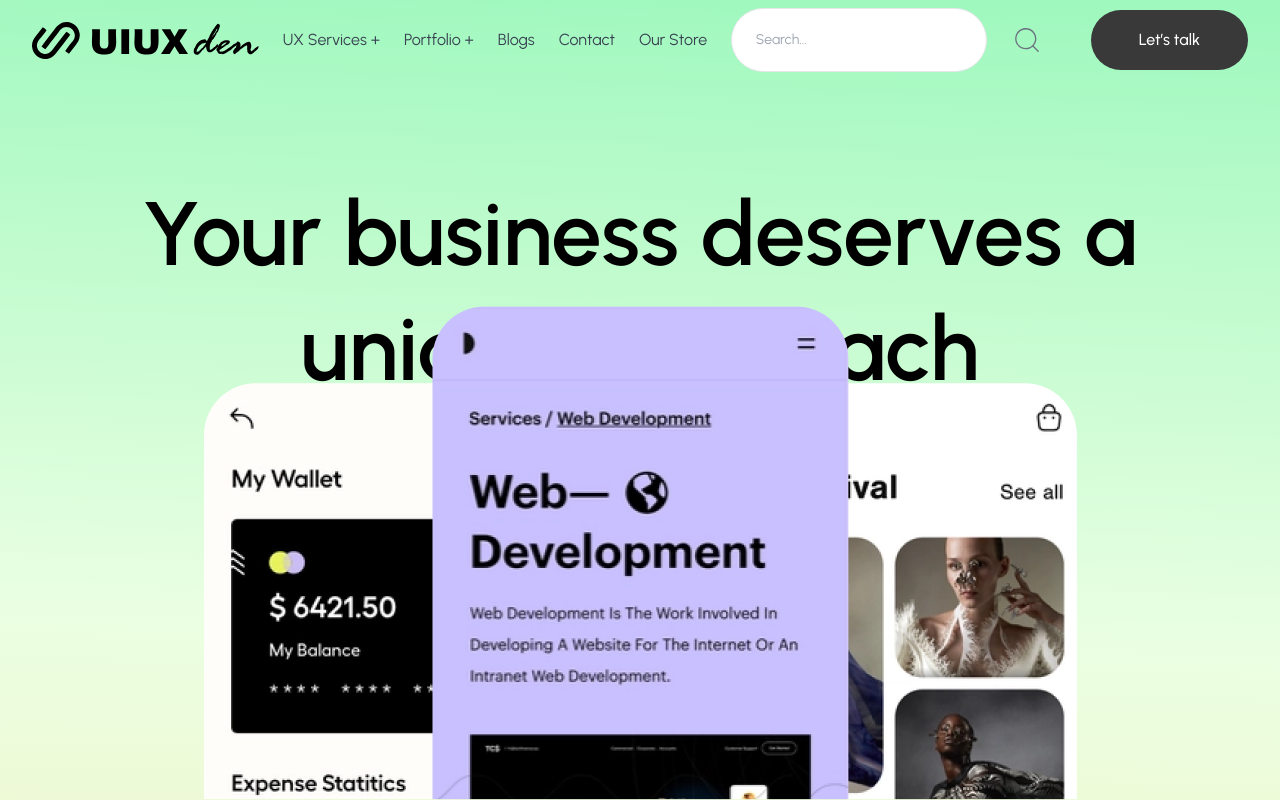
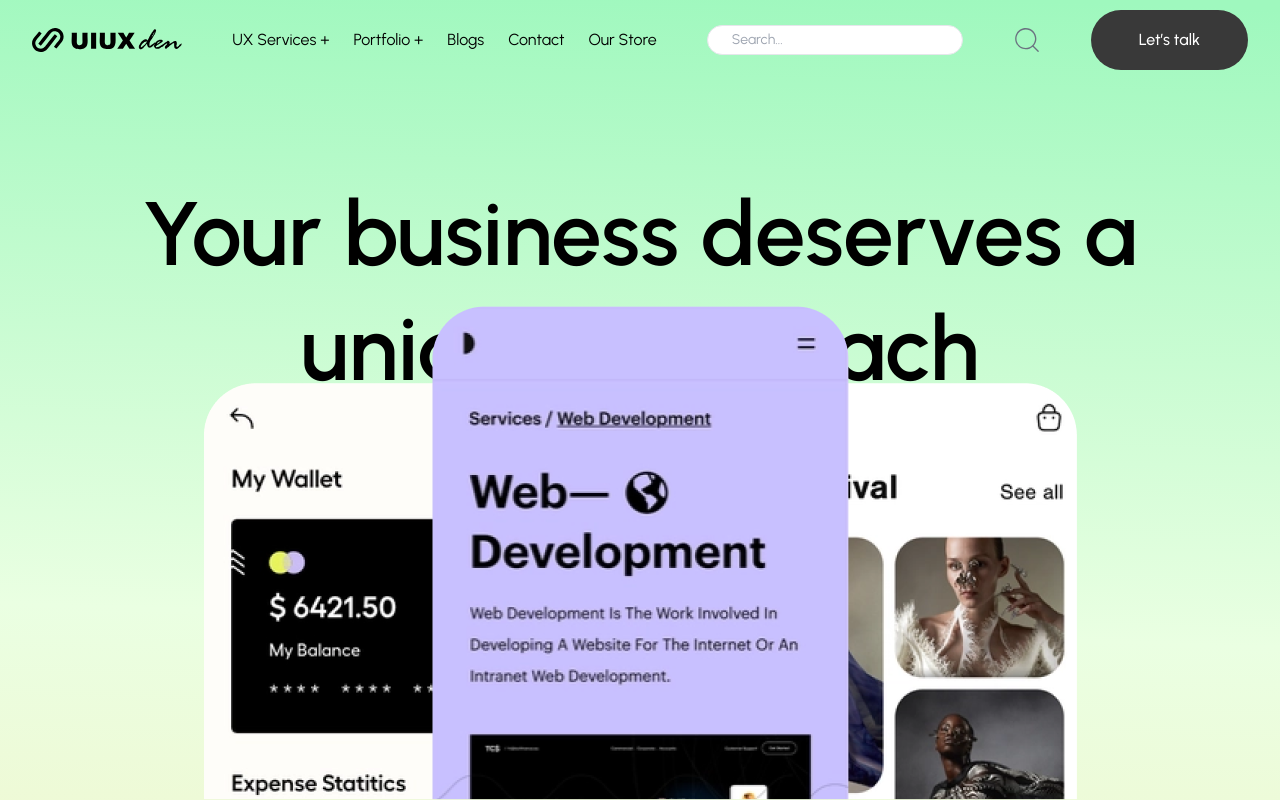
Before and after one commit to rtksng/uiuxden, a React (Vite) app: page /portfolio in a window 1280 px wide. Both pictures are taken after a click on the button 1026 px from the left and 40 px from the top of the page. Shown: the top 800 px of the page. Built offline with nearby package versions, Linux system fonts and the light colour scheme.

Commit message:
working on portfolio page

```diff
--- a/src/components/Navbar.tsx
+++ b/src/components/Navbar.tsx
@@ -1,32 +1,35 @@
 import React, { useState } from "react";
-import Container from "./Container";
-import logo from "../assets/logo.svg";
+import { motion, AnimatePresence } from "framer-motion";
 import { Link } from "react-router-dom";
 import { CiSearch } from "react-icons/ci";
+import { IoClose } from "react-icons/io5";
+import Container from "./Container";
 import Button from "./Button";
-const NavLinks: React.FC<{ isMobile?: boolean }> = ({ isMobile }) => (
+import logo from "../assets/logo.svg";
+import { CgMenuRightAlt } from "react-icons/cg";
+
+const NavLinks: React.FC<{ isMobile?: boolean; onClick?: () => void }> = ({
+  isMobile,
+  onClick,
+}) => (
   <ul
     className={`${
       isMobile
-        ? "flex flex-col items-start px-4 py-2 space-y-4"
-        : "hidden md:flex items-center space-x-6"
-    } text-gray-700`}
+        ? "flex flex-col items-start px-8 py-2 space-y-10 bg-secondary-light2 text-white h-full justify-center"
+        : "hidden md:flex items-center space-x-6 "
+    } font-semibold md:font-normal`}
   >
-    <li className="hover:text-black hover:font-semibold transition-all">
-      <Link to="">UX Services +</Link>
+    {["UX Services +", "Portfolio +", "Blogs", "Contact", "Our Store"].map(
+      (link, idx) => (
+        <li
+          key={idx}
+          className="hover:text-black hover:font-semibold transition-all  text-2xl md:text-base"
+          onClick={onClick}
+        >
+          <Link to={idx === 1 ? "/portfolio" : ""}>{link}</Link>
         </li>
-    <li className="hover:text-black hover:font-semibold transition-all">
-      <Link to="/portfolio">Portfolio +</Link>
-    </li>
-    <li className="hover:text-black hover:font-semibold transition-all">
-      <Link to="">Blogs</Link>
-    </li>
-    <li className="hover:text-black hover:font-semibold transition-all">
-      <Link to="">Contact</Link>
-    </li>
-    <li className="hover:text-black hover:font-semibold transition-all">
-      <Link to="">Our Store</Link>
-    </li>
+      )
+    )}
   </ul>
 );
 
@@ -34,59 +37,63 @@ const Navbar: React.FC = () => {
   const [isMenuOpen, setIsMenuOpen] = useState(false);
   const [isSearchOpen, setIsSearchOpen] = useState(false);
 
+  const toggleMenu = () => setIsMenuOpen((prev) => !prev);
+
   return (
     <Container>
-      <nav className="flex items-center justify-between py-2  lg:py-2 relative z-50">
-        <div className="flex items-center space-x-2">
-         <Link to='/'> <img src={logo}  alt="UIUXden Logo" /></Link>
-        </div>
+      <nav className="flex items-center justify-between py-5 lg:py-2 relative z-50">
+        {/* Logo */}
+        <Link to="/">
+          <img src={logo} alt="UIUXden Logo" className="max-w-[150px]" />
+        </Link>
 
+        {/* Mobile Menu Toggle */}
         <button
-          className="md:hidden flex items-center justify-center w-8 h-8 border rounded-full text-gray-500 hover:bg-gray-100 focus:outline-none"
-          onClick={() => setIsMenuOpen(!isMenuOpen)}
+          className="md:hidden w-10 h-10 border flex items-center justify-center rounded-full text-gray-500 hover:bg-gray-100"
+          onClick={toggleMenu}
         >
-          <svg
-            xmlns="http://www.w3.org/2000/svg"
-            fill="none"
-            viewBox="0 0 24 24"
-            strokeWidth="2"
-            stroke="currentColor"
-            className="w-5 h-5"
-          >
-            <path
-              strokeLinecap="round"
-              strokeLinejoin="round"
-              d="M4 6h16M4 12h16m-7 6h7"
-            />
-          </svg>
+          <CgMenuRightAlt size={24} />
         </button>
 
+        {/* Desktop Navigation */}
         <NavLinks />
-        <div className="flex items-center space-x-8">
-          <div className="flex gap-2">
+        <div className="hidden lg:flex items-center space-x-8">
           {isSearchOpen && (
             <input
               type="text"
               placeholder="Search..."
-                className=" w-32 md:w-64 pe-3 ps-6 py-1 text-sm border rounded-full focus:outline-none focus:ring focus:ring-gray-300 transition-all"
+              className="w-64 pe-3 ps-6 py-1 text-sm border rounded-full focus:ring-gray-300"
             />
           )}
           <button
-              onClick={() => setIsSearchOpen(!isSearchOpen)}
-              className="flex items-center justify-center transitioin-all p-4  rounded-full text-gray-500 hover:bg-gray-100 focus:outline-none"
+            onClick={() => setIsSearchOpen((prev) => !prev)}
+            className="p-4 rounded-full text-gray-500 hover:bg-gray-100"
           >
             <CiSearch size={32} />
           </button>
-          </div>
-
           <Button variant="primary">Let’s talk</Button>
         </div>
 
+        {/* Mobile Menu */}
+        <AnimatePresence>
           {isMenuOpen && (
-          <div className="absolute top-14 left-0 w-full bg-white shadow-md md:hidden">
-            <NavLinks isMobile />
-          </div>
+            <motion.div
+              className="fixed top-0 left-0 w-full h-full bg-white shadow-md z-40"
+              initial={{ y: "-100%", opacity: 0 }}
+              animate={{ y: 0, opacity: 1 }}
+              exit={{ y: "-100%", opacity: 0 }}
+              transition={{ duration: 0.5 }}
+            >
+              <button
+                className="absolute top-4 right-4 text-white"
+                onClick={toggleMenu}
+              >
+                <IoClose color="#fff" size={32} />
+              </button>
+              <NavLinks isMobile onClick={toggleMenu} />
+            </motion.div>
           )}
+        </AnimatePresence>
       </nav>
     </Container>
   );
--- a/src/pages/Home.tsx
+++ b/src/pages/Home.tsx
@@ -55,7 +55,7 @@ const Home = () => {
         <Navbar />
       </div>
 
-      <div className="relative h-[150vh]">
+      <div className="relative h-[150vh] hidden xl:block">
         <motion.div
           className={`fixed inset-0 flex items-center justify-center z-40 ${
             addTransitionClass ? "transition-all" : ""
@@ -100,7 +100,9 @@ const Home = () => {
       </div>
 
       <div className="relative z-[100] questionsection">
-        <UserAnimation />
+       <div className="hidden xl:block">
+       <UserAnimation />
+       </div>
         <section className="bg-gradient-fill2 py-4">
           <VelocityScroll
             point1="UI Design"
```
Lines whose indentation alone changed are shown as unchanged.
